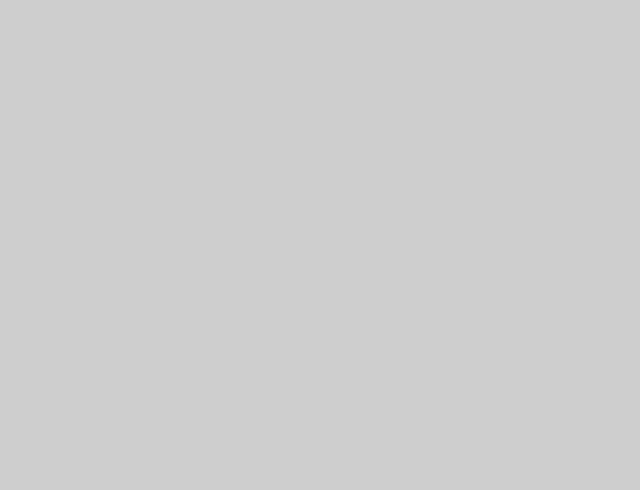
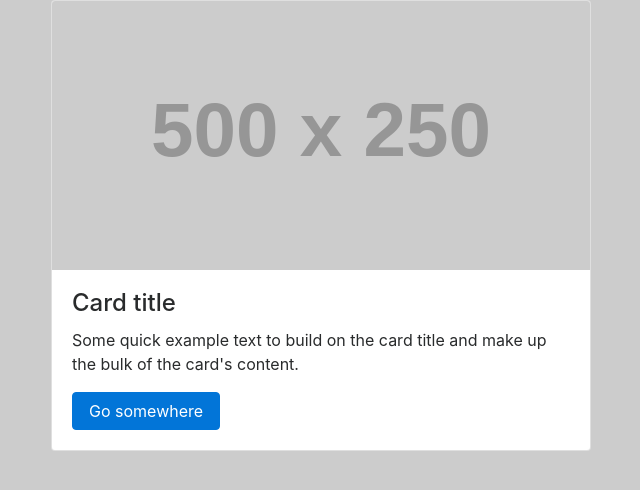
Before and after one commit to wellami12/pro-stor-cms-installer, a PHP site: page / in a window 1280 px wide. Before the commit the part shown is empty. Shown: the top 490 px of the page, without its empty margins (319-959 px from the left). Run offline with PHP 8.4, Linux system fonts and the light colour scheme; grey boxes labelled with a size stand in for pictures from a placeholder-image service; some libraries are stand-ins or nearby versions.

Commit message:
Create Main Page(proc)

```diff
--- a/index.php
+++ b/index.php
@@ -8,7 +8,21 @@
     <title>PRO-STOR-CMS INSTALLER</title>
 </head>
 <body>
-
+<div class="container">
+    <div class="row">
+        <div class="offset-md-3 col-md-6">
+            <div class="card">
+                <img class="card-img-top" src="http://placehold.it/500x250" alt="Card image cap">
+                <div class="card-block">
+                    <h4 class="card-title">Card title</h4>
+                    <p class="card-text">Some quick example text to build on the card title and make up the bulk of the
+                        card's content.</p>
+                    <a href="#" class="btn btn-primary">Go somewhere</a>
+                </div>
+            </div>
+        </div>
+    </div>
+</div>
 <script src="js/jQuery.js"></script>
 <script src="js/tether.min.js"></script>
 <script src="js/bootstrap.min.js"></script>
```
